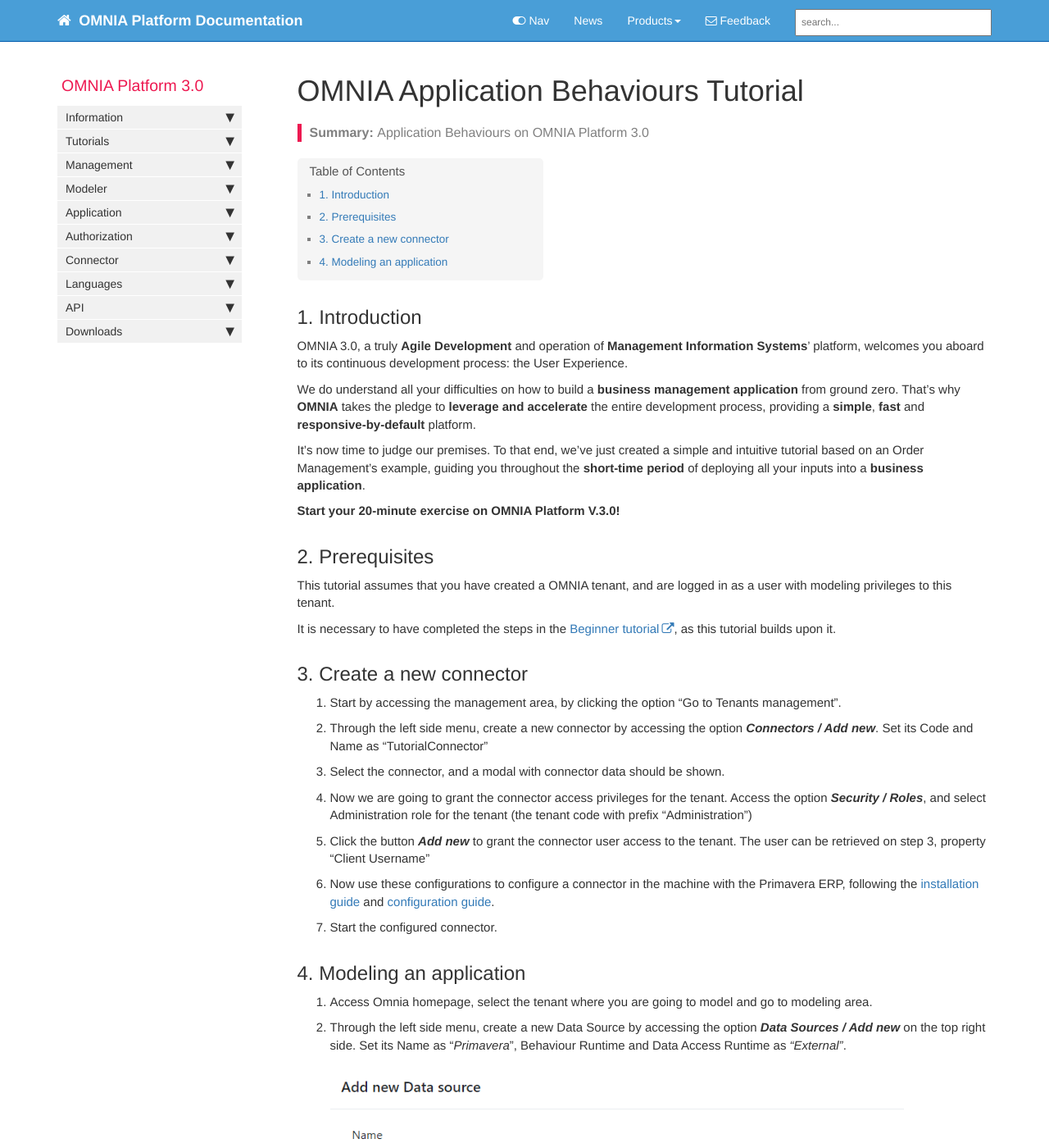
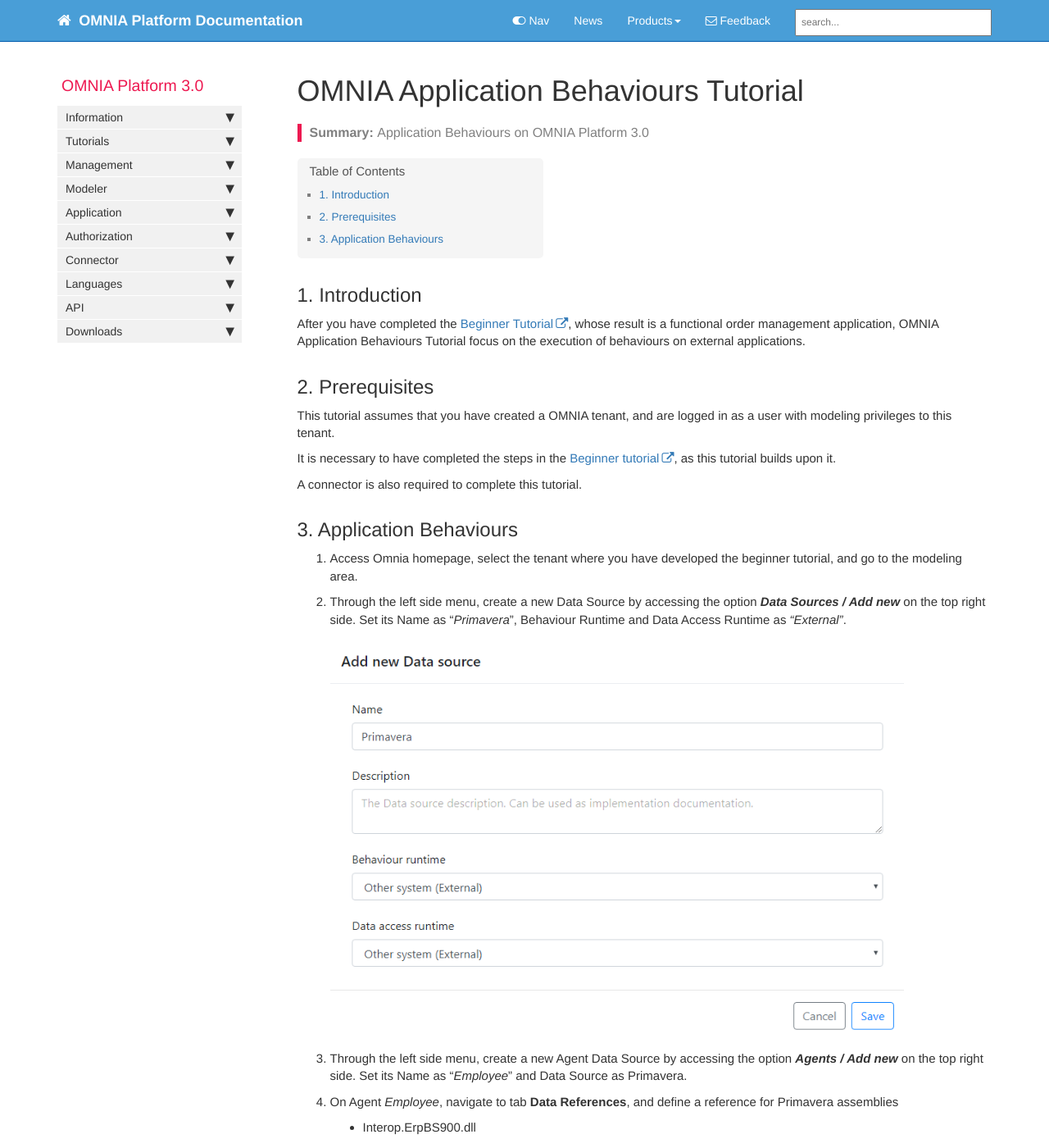
Before and after one commit to daniel8lopes/omnia3, a Jekyll site: the page built from docs/pages/omnia3/Tutorials/omnia3_applicationbehaviourstutorial.md, in a window 1280 px wide and 1400 px high. Shown: the whole window at 82% size. Built offline with Jekyll 4.4.1, drawn with Linux system fonts in a browser that asks for light colours; nearby versions of some CDN libraries; comment, search, counter and statistics services are not loaded.

Commit message:
Update omnia3_applicationbehaviourstutorial.md

```diff
--- a/docs/pages/omnia3/Tutorials/omnia3_applicationbehaviourstutorial.md
+++ b/docs/pages/omnia3/Tutorials/omnia3_applicationbehaviourstutorial.md
@@ -9,13 +9,8 @@ folder: omnia3
 
 ## 1. Introduction
 
-OMNIA 3.0, a truly **Agile Development** and operation of **Management Information Systems**' platform, welcomes you aboard to its continuous development process: the User Experience.
+After you have completed the [Beginner Tutorial](https://docs.numbersbelieve.com/omnia3_beginnertutorial.html), whose result is a functional order management application, OMNIA Application Behaviours Tutorial focus on the execution of behaviours on external applications.
 
-We do understand all your difficulties on how to build a **business management application** from ground zero. That's why **OMNIA** takes the pledge to **leverage and accelerate** the entire development process, providing a **simple**, **fast** and **responsive-by-default** platform.
-
-It's now time to judge our premises. To that end, we've just created a simple and intuitive tutorial based on an Order Management's example, guiding you throughout the **short-time period** of deploying all your inputs into a **business application**.
-
-**Start your 20-minute exercise on OMNIA Platform V.3.0!**
 
 ## 2. Prerequisites
 
@@ -23,25 +18,11 @@ This tutorial assumes that you have created a OMNIA tenant, and are logged in as
 
 It is necessary to have completed the steps in the  [Beginner tutorial](http://docs.numbersbelieve.com/omnia3_beginnertutorial.html), as this tutorial builds upon it.
 
-## 3. Create a new connector
+A connector is also required to complete this tutorial.
 
-1. Start by accessing the management area, by clicking the option "Go to Tenants management".
+## 3. Application Behaviours
 
-2. Through the left side menu, create a new connector by accessing the option ***Connectors / Add new***. Set its Code and Name as "TutorialConnector"
-
-3. Select the connector, and a modal with connector data should be shown.
-
-4. Now we are going to grant the connector access privileges for the tenant. Access the option ***Security / Roles***, and select Administration role for the tenant (the tenant code with prefix "Administration")
-
-5. Click the button ***Add new*** to grant the connector user access to the tenant. The user can be retrieved on step 3, property "Client Username"
-
-6. Now use these configurations to configure a connector in the machine with the Primavera ERP, following the [installation guide](omnia3_connector_install.html) and [configuration guide](omnia3_connector_configuration.html).
-
-7. Start the configured connector.
-
-## 4. Modeling an application
-
-1. Access Omnia homepage, select the tenant where you are going to model and go to modeling area.
+1. Access Omnia homepage, select the tenant where you have developed the beginner tutorial, and go to the modeling area.
 
 2. Through the left side menu, create a new Data Source by accessing the option ***Data Sources / Add new*** on the top right side. Set its Name as "*Primavera*", Behaviour Runtime and Data Access Runtime as *"External"*.
 
```
